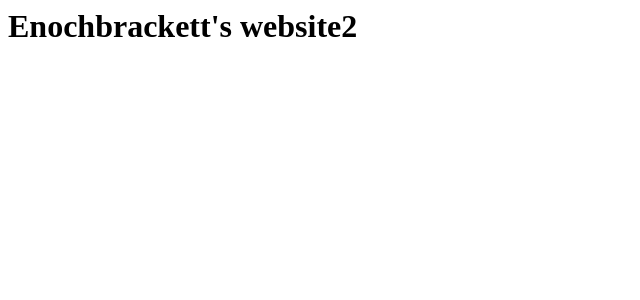
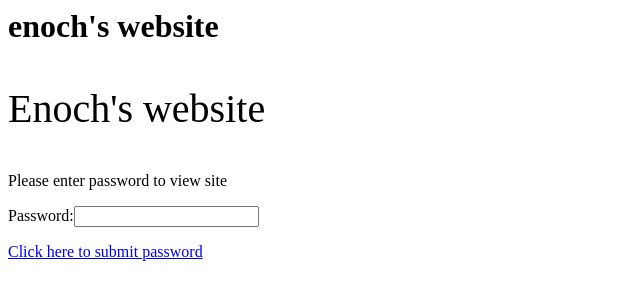
Before and after one commit to calebbrackett/w3school-s-enoch, a plain HTML site: page index.html in a window 1280 px wide. Shown: the whole page, without its empty margins (0-640 px from the left). Drawn offline with Linux system fonts and the light colour scheme.

Commit message:
Update index.html

```diff
--- a/index.html
+++ b/index.html
@@ -1,20 +1,20 @@
 <html>
-<h1>Enochbrackett's website2</h1>
-
-
-
-
-
-
-
-
-
-
-
-
-
-
-
-
-
+<h1>enoch's website</h1>
+<p style="font-size: 30pt;">Enoch's website</p>
+<p>Please enter password to view site</p>
+<p>Password:<input id="passwordBox" type="password"/></p>
+<a href="main.html"onclick="return checkPassword();">
+Click here to submit password
+</a>
+<script>
+    function checkPassword() {
+        var password = document.getElementById("passwordBox")
+        var passwordText = password.value;
+        if(passwordText == "enoch2014"){
+            return true;
+        }
+        alert("Access Denied! Incorrect Password!");
+        return false
+    }
+ </script>
 </html>
```
